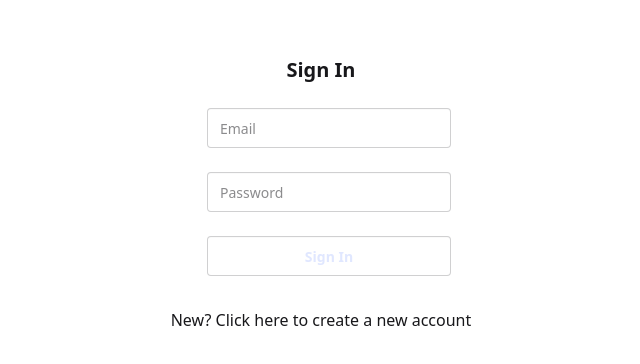
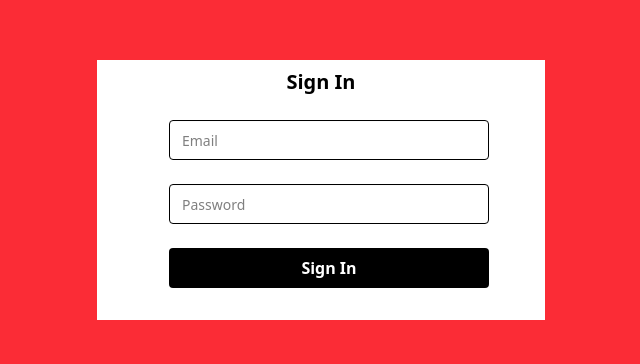
Before and after one commit to ldryden1987/Foster-network-portal-, a React (Vite) app in the folder client/: page /signin in a window 1280 px wide. Shown: the part 210-574 px from the top of the page, without its empty margins (319-959 px from the left). Built offline with nearby package versions, Linux system fonts and the light colour scheme.

Commit message:
some styling

```diff
--- a/client/src/routes/signin.jsx
+++ b/client/src/routes/signin.jsx
@@ -3,6 +3,7 @@ import { useState, useEffect } from 'react';
 export default function Signin() {
     const [isLoggedIn, setIsLoggedIn] = useState(false);
     const [loading, setLoading] = useState(false);
+    const [errorMessage, setErrorMessage] = useState('');
 
     // Check for existing session token on component mount
     useEffect(() => {
@@ -33,52 +34,51 @@ export default function Signin() {
             if (response.ok) {
                 localStorage.setItem('sessionToken', result.sessionToken);
                 setIsLoggedIn(true);
-                alert('Successfully signed in!');
                 // navigate("/");
             } else {
-                alert(result.error || 'Sign in failed');
-                // navigate("/");
+                setErrorMessage(result.error || 'Sign in failed');
             }
         } catch (err) {
-            alert('Network error. Please try again.');
-            //  navigate("/");
+            setErrorMessage('Network error. Please try again.');
         } finally {
             setLoading(false);
-            // navigate("/");
         }
     };
 
     // Login Form
     return (
-        <div className="flex items-center justify-center min-h-screen bg-F87060">
-            <div className="flex flex-col items-center justify-center w-full">
-                <div className='flex flex-col gap-2 w-full max-w-xs'>
+        <div className="flex items-center justify-center min-h-screen bg-red-500 p-8">
+            <div className="flex flex-col items-center justify-center w-full bg-white max-w-md">
+                <div className='flex flex-col gap-2 w-full max-w-xs text-black'>
                     <h1 className="text-xl font-bold m-2 self-center text-center">Sign In</h1>
-                    <form onSubmit={handleSignIn} className="flex flex-col gap-2 self-center text-center">
+                    <form onSubmit={handleSignIn} className="flex flex-col gap-2 self-center text-center w-full">
                         <input
                             type="email"
-                            className="input input-md m-2"
+                            className="input input-md m-2 bg-white border-black w-full"
                             name="email"
                             placeholder="Email"
                             required
                         />
                         <input
                             type="password"
-                            className="input input-md m-2"
+                            className="input input-md m-2 bg-white border-black w-full"
                             name="password"
                             placeholder="Password"
                             required
                         />
                         <button
                             type="submit"
-                            className="btn btn-primary input input-md m-2 cursor-pointer"
+                            className="m-2 px-4 py-2 rounded bg-black text-white font-semibold cursor-pointer w-full"
                             disabled={loading}
                         >
                             {loading ? 'Signing in...' : 'Sign In'}
                         </button>
                     </form>
                     <div className="cursor-pointer hover:underline self-center text-center mt-4">
-                        New? Click here to create a new account
+                        {errorMessage && (<div>
+                            {errorMessage}
+                            </div>)}
+                        {/* New? Click here to create a new account */}
                     </div>
                 </div>
             </div>
```
